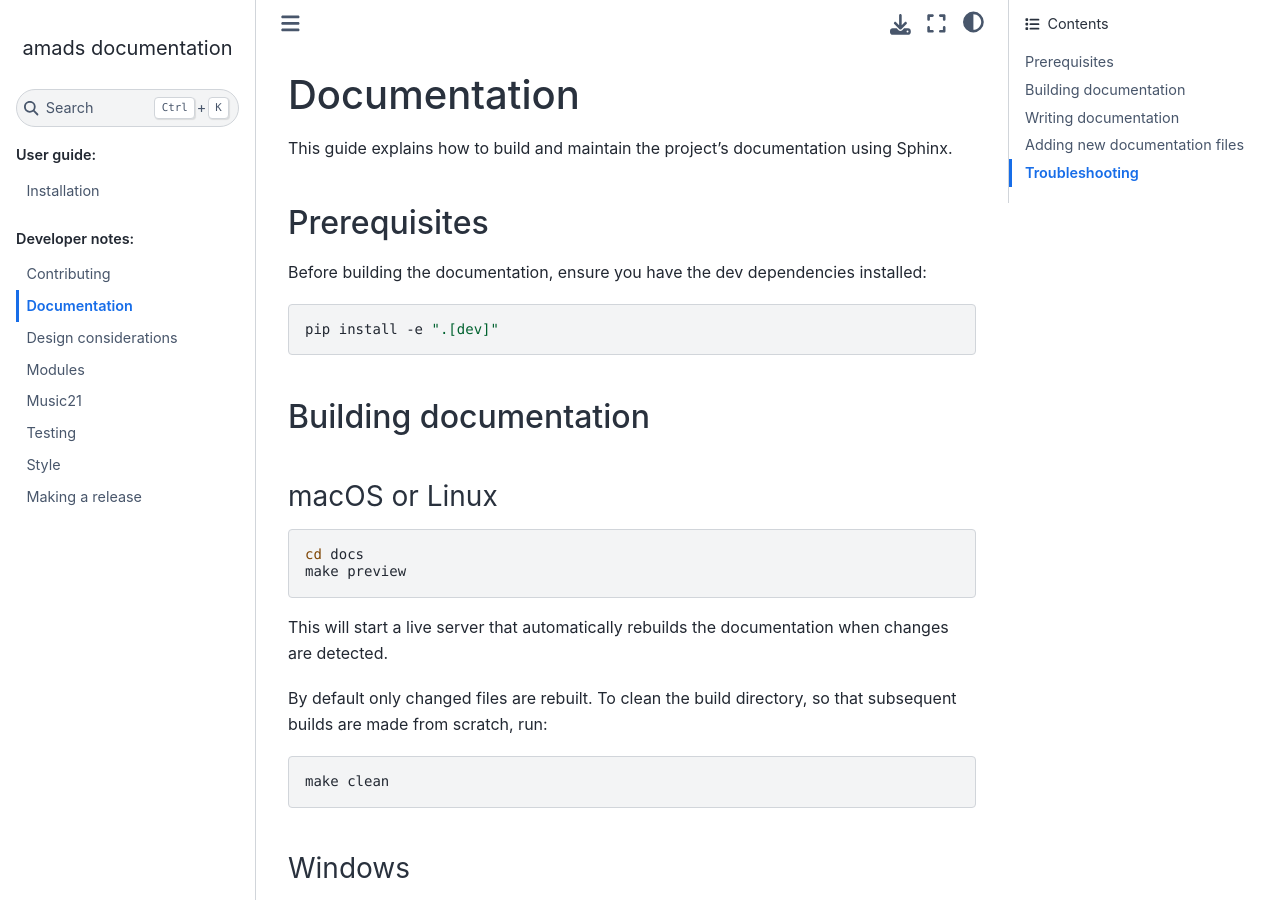
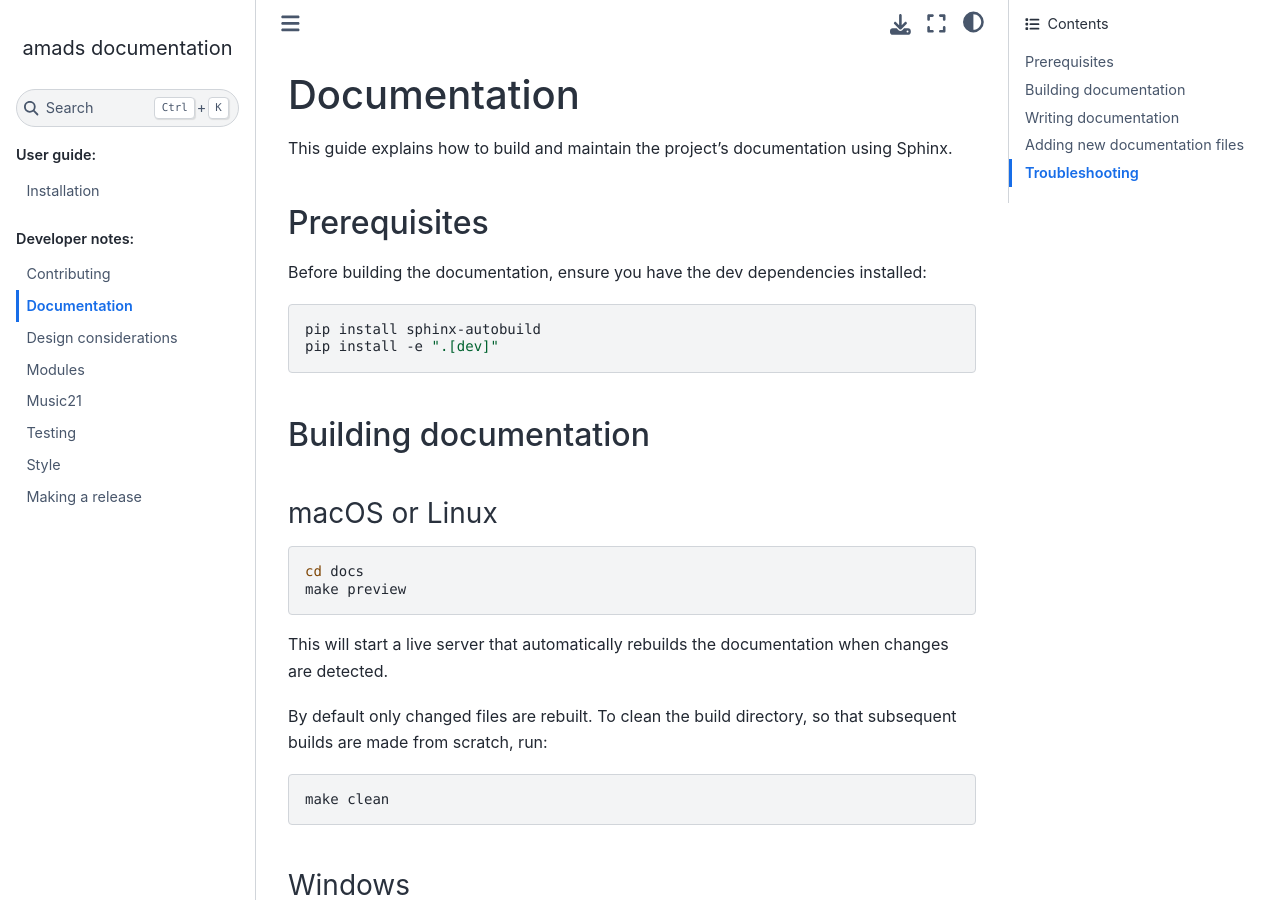
Before and after one commit to sachadavies/amads, a Sphinx documentation site: the page built from docs/developer_notes/documentation.rst, in a window 1280 px wide and 900 px high. Built offline with Sphinx 7.4.7 and the Sphinx Book theme 1.1.4, drawn with Linux system fonts in a browser that asks for light colours; pages that are not in the unit, such as notebooks, are missing from menus.

Commit message:
added dependency on sphinx-autobuild

```diff
--- a/docs/developer_notes/documentation.rst
+++ b/docs/developer_notes/documentation.rst
@@ -10,6 +10,7 @@ Before building the documentation, ensure you have the dev dependencies installe
 
 .. code-block:: bash
 
+    pip install sphinx-autobuild
     pip install -e ".[dev]"
 
 Building documentation
```
